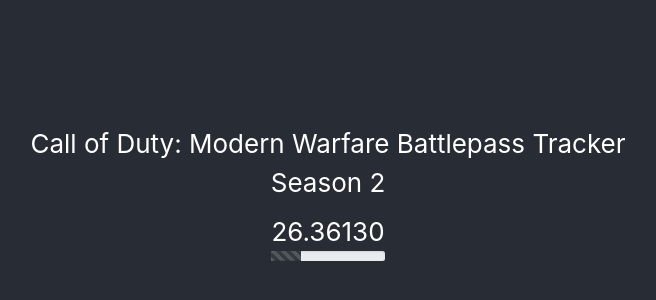
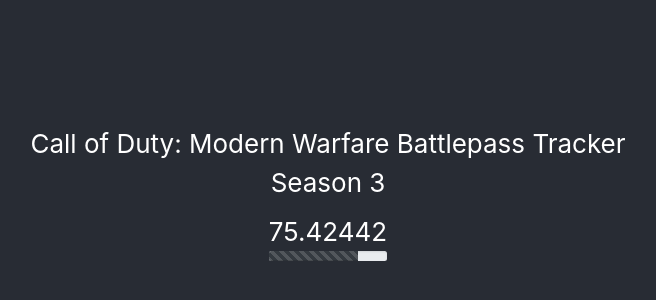
Before and after one commit to tiirent/mw-battlepass-tracker, a React (Create React App) app: page / in a window 1280 px wide. Shown: the part 198-498 px from the top of the page, without its empty margins (312-968 px from the left). Built offline with nearby package versions, Linux system fonts and the light colour scheme.

Commit message:
Update for Season 3

```diff
--- a/src/App.js
+++ b/src/App.js
@@ -8,7 +8,7 @@ function App() {
       <header className="App-header">
         <p>
           Call of Duty: Modern Warfare Battlepass Tracker <br />
-          Season 2
+          Season 3
         </p>
         <Tracker />
       </header>
--- a/src/Tracker.js
+++ b/src/Tracker.js
@@ -1,8 +1,8 @@
 import React from 'react';
 import ProgressBar from 'react-bootstrap/ProgressBar'
 
-var startDate = new Date(2020, 1, 11);
-var endDate = new Date(2020, 3, 7);
+var startDate = new Date(2020, 3, 8);
+var endDate = new Date(2020, 5, 3);
 
 class Tracker extends React.Component {
   constructor(props) {
```
